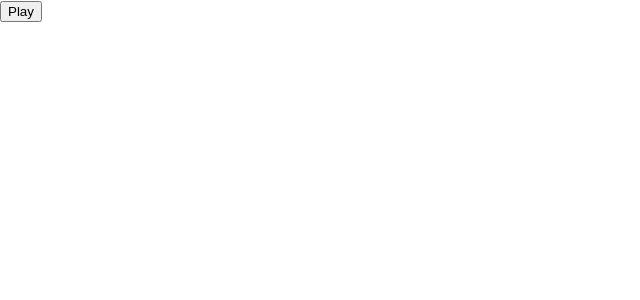
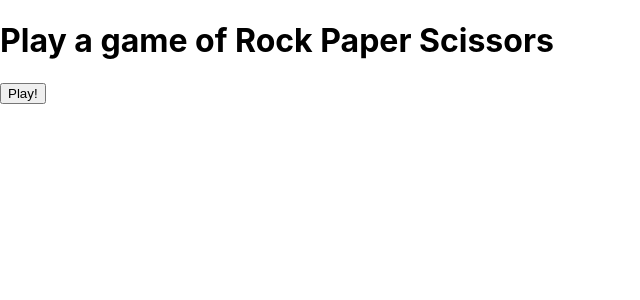
Before and after one commit to viktorsommar/rock_paper_scissors_final, a React (Create React App) app: page / in a window 1280 px wide. Shown: the top 300 px of the page, without its empty margins (0-640 px from the left). Built offline with nearby package versions, Linux system fonts and the light colour scheme.

Commit message:
Adding a title

```diff
--- a/src/App.jsx
+++ b/src/App.jsx
@@ -1,9 +1,16 @@
 import React, { Component } from 'react';
+
+const symbols = ["rock", "paper", "scissors"];
 
 class App extends Component {
   render() {
     return(
-      <button id="play">Play</button>
+      <>
+      <h1>Play a game of Rock Paper Scissors</h1>
+      <div>
+        <button>Play!</button>
+      </div>
+      </>
     )
   }
 }
```
Also changed, not shown: src/Player.jsx (added).
